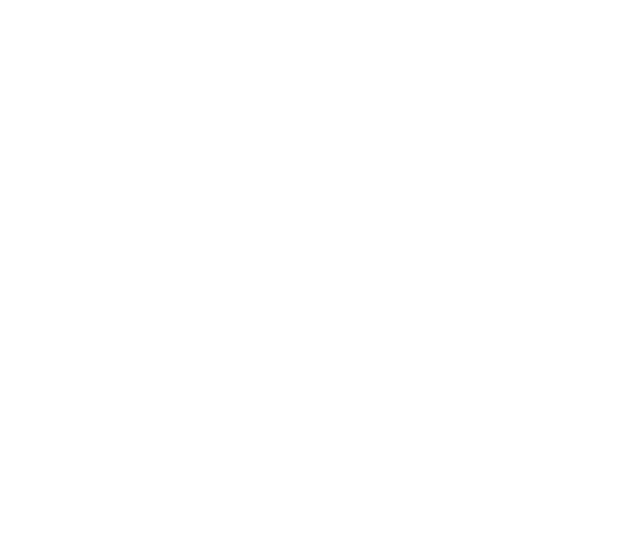
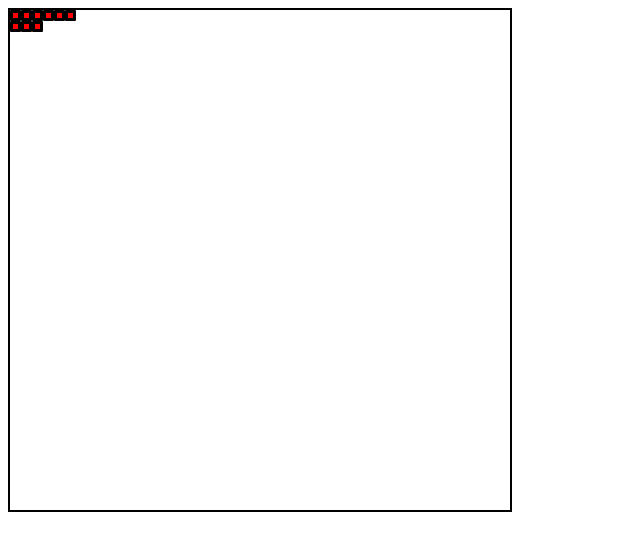
Before and after one commit to mstura/Matrix_Manipulation, a plain HTML site: page index.html in a window 1280 px wide. Shown: the whole page, without its empty margins (0-640 px from the left). Drawn offline with Linux system fonts and the light colour scheme.

Commit message:
adding graphical elements

```diff
--- /dev/null
+++ b/css/main.css
@@ -0,0 +1,22 @@
+.grid{
+  border-style: solid;
+  border-color: black;
+  border-width: 2px;
+  width: 500px;
+  height: 500px;
+}
+.row{
+  width: 100%;
+  height: 5px;
+  margin: auto;
+  padding-bottom: 6px
+}
+.cell{
+  border-radius: 1px;
+  border-color: black;
+  border-style: solid;
+  width: 5px;
+  height: 5px;
+  background-color: red;
+  float: left;
+}
--- a/index.html
+++ b/index.html
@@ -3,8 +3,34 @@
   <head>
     <meta charset="utf-8">
     <title>Prototype Page for testing</title>
+    <link rel="stylesheet" href="css/main.css">
   </head>
   <body>
+    <div class="grid">
+      <div class="row">
+        <div class="cell">
+
+        </div>
+        <div class="cell">
+        </div>
+        <div class="cell">
+        </div>
+        <div class="cell">
+        </div>
+        <div class="cell">
+        </div>
+        <div class="cell">
+        </div>
+      </div>
+      <div class="row">
+        <div class="cell">
+        </div>
+        <div class="cell">
+        </div>
+        <div class="cell">
+        </div>
+      </div>
+    </div>
     <script src="js/binaryHeap.js" charset="utf-8"></script>
     <script src="js/matrixNode.js" charset="utf-8"></script>
     <script src="js/matrix.js" charset="utf-8"></script>
```
Also changed, not shown: js/app.js (added, +8 -0 lines).
